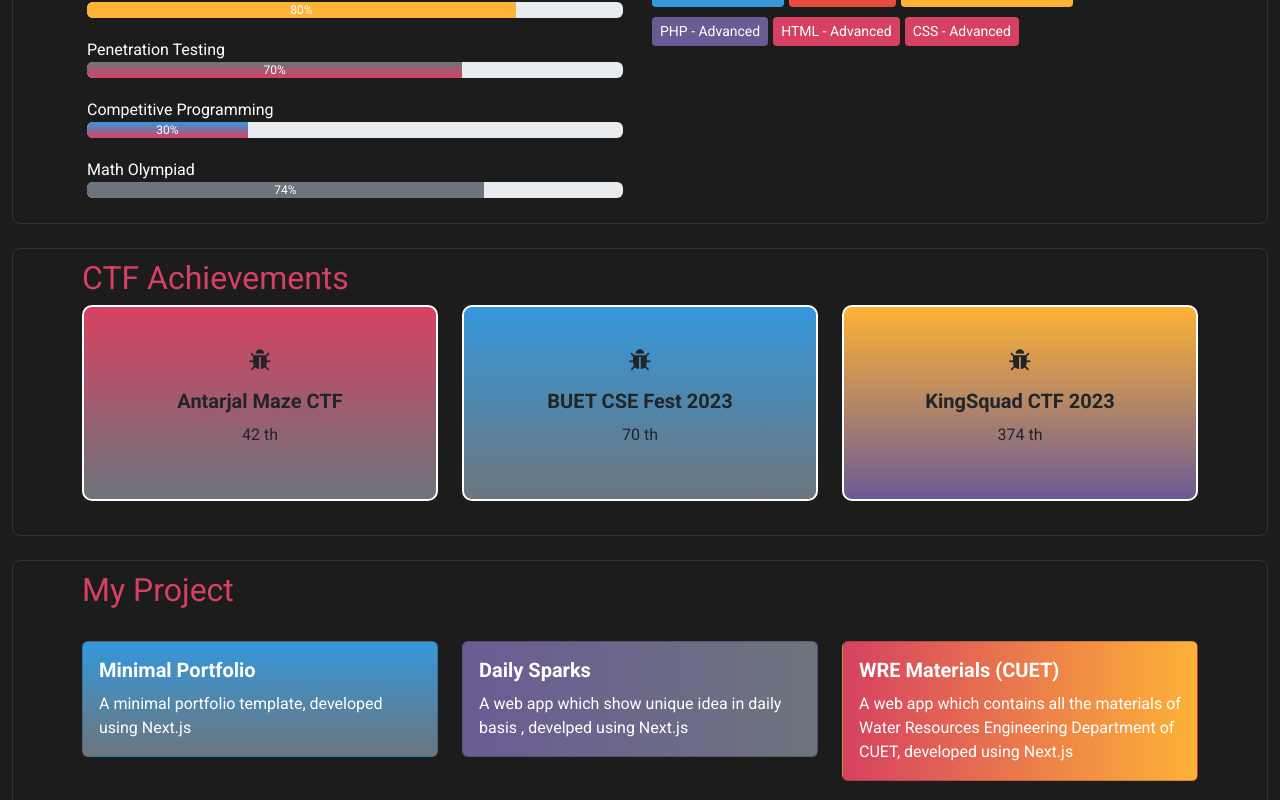
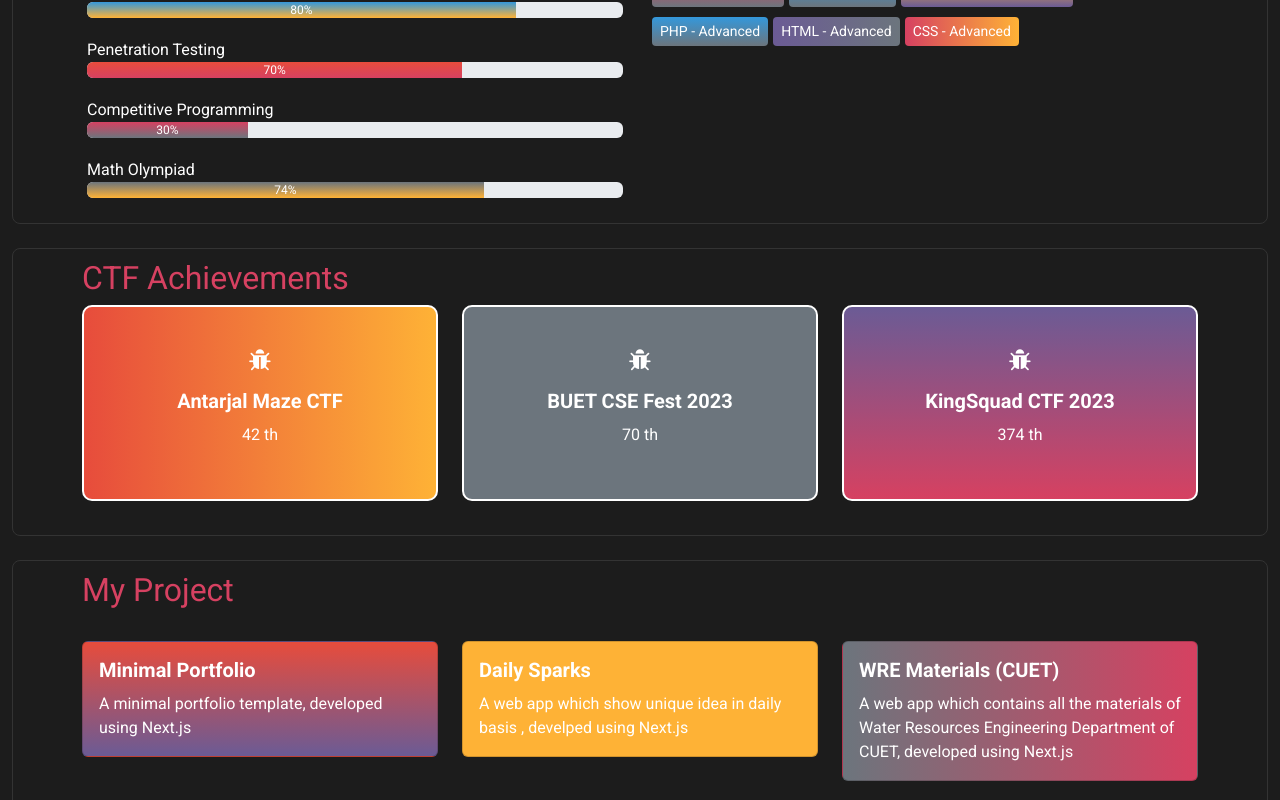
Before and after one commit to sh0von/Next-JS-Portfolio, a Next.js app: page / in a window 1280 px wide. Shown: the part 280-1080 px from the top of the page. Built offline with nearby package versions, Linux system fonts and the light colour scheme.

Commit message:
Data Update

```diff
--- a/pages/index.js
+++ b/pages/index.js
@@ -9,9 +9,8 @@ import {
   getRandomColor,
   ctfAchievements,
   socialMedia,
-  getRandomGradientColor
+  getRandomGradientColor,
 } from "../data";
-
 
 function Skill({ name, percentage }) {
   const skillStyle = {
@@ -24,10 +23,9 @@ function Skill({ name, percentage }) {
   const skillBarStyle = {
     width: `${percentage}%`,
     height: "100%",
-    background: getRandomGradientColor(), // Use getRandomGradientColor here.
+    background: getRandomGradientColor(),
     animation: `skillAnimation-${percentage} ${animationDuration} ease-in-out`,
   };
-
 
   const dynamicKeyframes = `
     @keyframes skillAnimation-${percentage} {
@@ -79,7 +77,11 @@ function Home() {
             <div className="col-md-6">
               <h2>Skills</h2>
               {skills.map((skill, index) => (
-                <Skill key={index} name={skill.name} percentage={skill.percentage} />
+                <Skill
+                  key={index}
+                  name={skill.name}
+                  percentage={skill.percentage}
+                />
               ))}
             </div>
             <div className="col-md-6 ">
@@ -90,7 +92,7 @@ function Home() {
                     key={index}
                     className="custom-tag"
                     style={{
-                  backgroundColor: getRandomColor(),
+                      background: getRandomGradientColor(),
                       marginBottom: "5px",
                     }}
                   >
@@ -98,8 +100,6 @@ function Home() {
                   </span>
                 ))}
               </div>
-
-
             </div>
           </div>
         </div>
@@ -110,23 +110,23 @@ function Home() {
           <div className="row">
             {ctfAchievements.map((achievement, index) => (
               <div className="col-md-4 mb-4" key={index}>
-  <div className="card ctf-card"  style={{
-                      background: getRandomGradientColor(), // Apply gradient background here.
-                       // Set text color to contrast with the gradient.
-                    }}>
+                <div
+                  className="card ctf-card"
+                  style={{
+                    background: getRandomGradientColor(),
+                    color:"#fff"
+                  }}
+                >
                   <div className="card-body">
                     <div className="ctf-icon">
                       <i className="fa fa-bug"></i>
                     </div>
                     <h3 className="card-title">{achievement.name}</h3>
-      <p className="card-text">
-     {achievement.position}
-      </p>
+                    <p className="card-text">{achievement.position}</p>
                     <p className="card-text">{achievement.date}</p>
                   </div>
                 </div>
               </div>
-
             ))}
           </div>
         </div>
@@ -141,9 +141,9 @@ function Home() {
               <div className="col-md-4 mb-4 slide " key={index}>
                 <a href={project.link} className="a">
                   <div
-                    className="card project-card"  style={{
-                      background: getRandomGradientColor(), // Apply gradient background here.
-                       // Set text color to contrast with the gradient.
+                    className="card project-card"
+                    style={{
+                      background: getRandomGradientColor(),
                     }}
                   >
                     <div className="card-body">
@@ -163,14 +163,21 @@ function Home() {
             <div className="col-md-6  ">
               <h2>Contact Me</h2>
               <p>
-                You can reach out to me via email at{' '}
+                You can reach out to me via email at{" "}
                 <a href={`mailto:${email}`}>{email}</a>.
               </p>
               <ul className="list-inline social-media">
                 {socialMedia.map((profile, index) => (
                   <li className="list-inline-item" key={index}>
-                    <a href={profile.url} target="_blank" rel="noopener noreferrer">
-                      <i className={profile.iconClass} style={{ color: profile.color }}></i>
+                    <a
+                      href={profile.url}
+                      target="_blank"
+                      rel="noopener noreferrer"
+                    >
+                      <i
+                        className={profile.iconClass}
+                        style={{ color: profile.color }}
+                      ></i>
                     </a>
                   </li>
                 ))}
@@ -179,7 +186,6 @@ function Home() {
           </div>
         </div>
       </section>
-
     </Layout>
   );
 }
```
Lines whose indentation alone changed are shown as unchanged.
